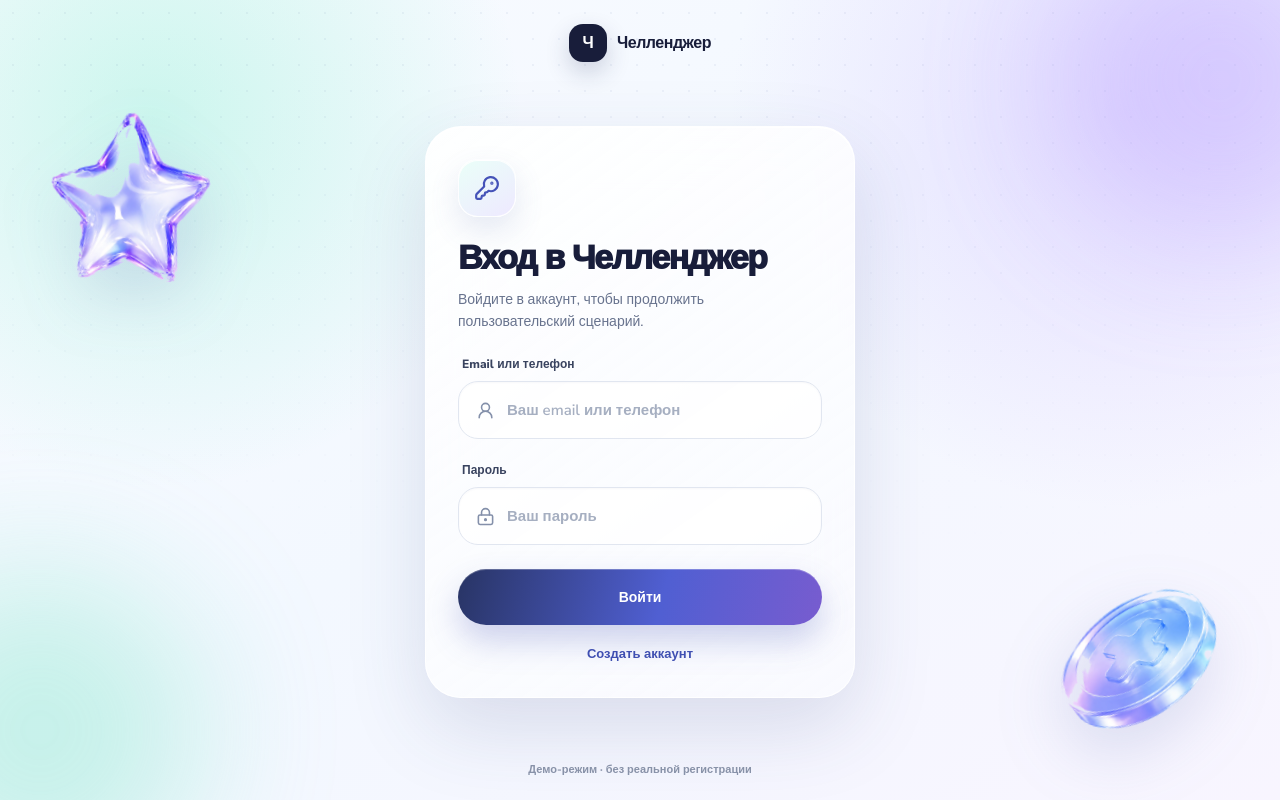
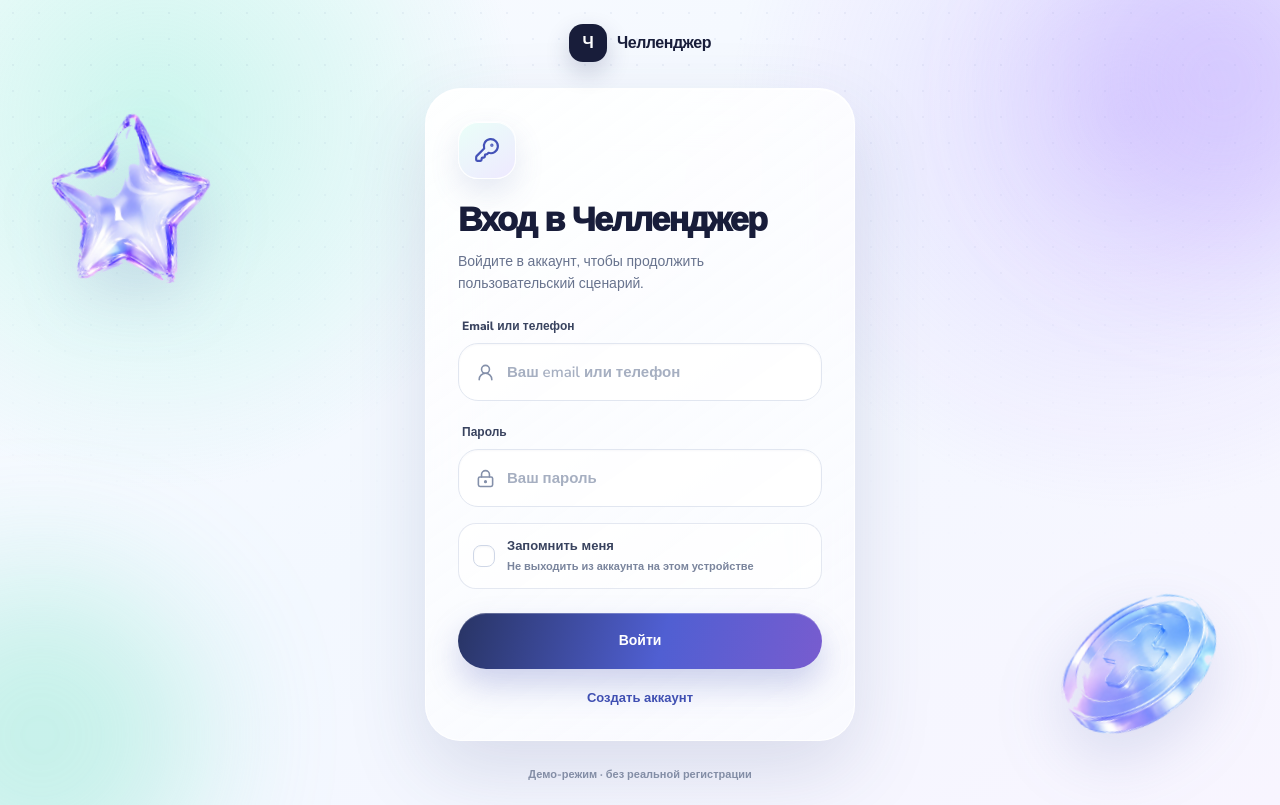
Before and after one commit to MTNicholson/challenger-demo, a Next.js app: page /auth/login in a window 1280 px wide. Built offline with nearby package versions, Linux system fonts and the light colour scheme; a web font is replaced by a local one.

Commit message:
Add remember me option to login

```diff
--- a/src/app/api/auth/login/route.ts
+++ b/src/app/api/auth/login/route.ts
@@ -9,11 +9,12 @@ export const dynamic = "force-dynamic";
 
 export async function POST(request: Request) {
   const body = (await request.json().catch(() => null)) as
-    | { login?: string; identifier?: string; password?: string }
+    | { login?: string; identifier?: string; password?: string; rememberMe?: boolean }
     | null;
 
   const identifier = splitIdentifier(body?.identifier ?? body?.login ?? "");
   const password = body?.password ?? "";
+  const sessionDays = body?.rememberMe === true ? AUTH_SESSION_DAYS : 1;
 
   if (!identifier || !password.trim()) {
     return NextResponse.json({ error: "Введите email/телефон и пароль." }, { status: 400 });
@@ -34,12 +35,12 @@ export async function POST(request: Request) {
   }
 
   const response = NextResponse.json({ user: toPublicUser(user) });
-  response.cookies.set(AUTH_COOKIE_NAME, await createSessionToken({ userId: user.id }), {
+  response.cookies.set(AUTH_COOKIE_NAME, await createSessionToken({ userId: user.id }, sessionDays), {
     httpOnly: true,
     sameSite: "lax",
     secure: false,
     path: "/",
-    maxAge: AUTH_SESSION_DAYS * 24 * 60 * 60,
+    maxAge: sessionDays * 24 * 60 * 60,
   });
 
   return response;
--- a/src/app/app/layout.tsx
+++ b/src/app/app/layout.tsx
@@ -12,5 +12,5 @@ export default async function AppLayout({ children }: AppLayoutProps) {
   const user = await getCurrentUser();
   if (!user) redirect(routes.auth.login);
 
-  return <div className="min-h-0 flex-1"><UserAppLayout initialUser={user}>{children}</UserAppLayout></div>;
+  return <div className="min-h-0 flex-1"><UserAppLayout>{children}</UserAppLayout></div>;
 }
--- a/src/app/auth/login/page.tsx
+++ b/src/app/auth/login/page.tsx
@@ -15,6 +15,7 @@ export default function LoginPage() {
   const router = useRouter();
   const [login, setLogin] = useState("");
   const [password, setPassword] = useState("");
+  const [rememberMe, setRememberMe] = useState(false);
   const [error, setError] = useState("");
   const [pending, setPending] = useState(false);
 
@@ -31,7 +32,7 @@ export default function LoginPage() {
       method: "POST",
       headers: { "Content-Type": "application/json" },
       credentials: "include",
-      body: JSON.stringify({ identifier: login, password }),
+      body: JSON.stringify({ identifier: login, password, rememberMe }),
     });
     const data = (await response.json().catch(() => null)) as { error?: string } | null;
     setPending(false);
@@ -80,6 +81,19 @@ export default function LoginPage() {
               setError("");
             }}
           />
+          <label className={styles.remember}>
+            <input
+              type="checkbox"
+              checked={rememberMe}
+              disabled={pending}
+              onChange={(event) => setRememberMe(event.target.checked)}
+            />
+            <span className={styles.rememberBox} aria-hidden="true" />
+            <span className={styles.rememberText}>
+              <strong>Запомнить меня</strong>
+              <small>Не выходить из аккаунта на этом устройстве</small>
+            </span>
+          </label>
           {error && (
             <p className={styles.error} role="alert">
               {error}
--- a/src/components/auth/auth.module.css
+++ b/src/components/auth/auth.module.css
@@ -16,6 +16,17 @@
 .inputIcon { display: grid; flex: none; color: #8490aa; }
 .input { min-width: 0; width: 100%; border: 0; outline: 0; color: #202845; background: transparent; font-size: 15px; font-weight: 750; }
 .input::placeholder { color: #a6afc1; font-weight: 600; }
+.remember { position: relative; display: grid; grid-template-columns: 22px 1fr; gap: 12px; align-items: center; margin-top: 16px; border: 1px solid rgba(225,230,240,.9); border-radius: 18px; padding: 13px 14px; background: rgba(255,255,255,.62); box-shadow: inset 0 1px 0 rgba(255,255,255,.7); cursor: pointer; transition: border-color .2s,box-shadow .2s,background .2s; }
+.remember:focus-within { border-color: #7d91ed; background: rgba(255,255,255,.86); box-shadow: 0 0 0 4px rgba(108,128,229,.12),inset 0 1px 0 #fff; }
+.remember input { position: absolute; opacity: 0; pointer-events: none; }
+.rememberBox { position: relative; display: grid; width: 22px; height: 22px; place-items: center; border: 1px solid #cfd7e7; border-radius: 8px; background: rgba(255,255,255,.9); box-shadow: inset 0 1px 2px rgba(54,65,105,.05); transition: border-color .2s,background .2s,box-shadow .2s; }
+.rememberBox::after { content: ""; width: 9px; height: 5px; border-bottom: 2px solid #fff; border-left: 2px solid #fff; opacity: 0; transform: translateY(-1px) rotate(-45deg) scale(.85); transition: opacity .2s,transform .2s; }
+.remember input:checked + .rememberBox { border-color: #505fd2; background: linear-gradient(135deg,#4553b8,#785ccf); box-shadow: 0 8px 18px rgba(73,85,180,.22); }
+.remember input:checked + .rememberBox::after { opacity: 1; transform: translateY(-1px) rotate(-45deg) scale(1); }
+.remember input:disabled + .rememberBox,.remember input:disabled ~ .rememberText { opacity: .62; }
+.rememberText { display: grid; gap: 3px; min-width: 0; color: #39435f; }
+.rememberText strong { font-size: 13px; font-weight: 900; }
+.rememberText small { color: #7a859d; font-size: 11px; font-weight: 700; line-height: 1.35; }
 .primary { display: flex; width: 100%; min-height: 56px; align-items: center; justify-content: center; gap: 10px; margin-top: 24px; border: 0; border-radius: 999px; color: #fff; background: linear-gradient(105deg,#283464,#505fd2 56%,#785ccf); box-shadow: inset 0 1px 0 rgba(255,255,255,.25),0 16px 32px rgba(73,85,180,.26); font-size: 14px; font-weight: 900; cursor: pointer; transition: transform .2s,box-shadow .2s,opacity .2s; }
 .primary:hover { transform: translateY(-2px); box-shadow: inset 0 1px 0 rgba(255,255,255,.3),0 20px 38px rgba(73,85,180,.31); }
 .primary:disabled { cursor: default; opacity: .68; transform: none; }
--- a/src/components/user/user-app-layout.tsx
+++ b/src/components/user/user-app-layout.tsx
@@ -3,26 +3,20 @@
 import Link from "next/link";
 import { usePathname, useRouter } from "next/navigation";
 import { ArrowLeft, Building2 } from "lucide-react";
-import { ReactNode, useEffect, useMemo, useRef } from "react";
+import { ReactNode, useEffect, useRef } from "react";
 import { routes } from "@/lib/routes";
 import { useCurrentUser } from "@/lib/auth-client";
-import type { PublicUser } from "@/lib/auth-shared";
 import { UserBottomNav } from "./user-bottom-nav";
 import styles from "./user-phone-shell.module.css";
 
 type UserAppLayoutProps = {
   children: ReactNode;
-  initialUser: PublicUser;
 };
 
-export function UserAppLayout({ children, initialUser }: UserAppLayoutProps) {
+export function UserAppLayout({ children }: UserAppLayoutProps) {
   const pathname = usePathname();
   const router = useRouter();
   const { ready, user } = useCurrentUser();
-  const currentUser = useMemo(
-    () => user ?? { ...initialUser, onboardingCompleted: true },
-    [initialUser, user],
-  );
   const presentationRef = useRef<HTMLDivElement>(null);
   const scrollViewportRef = useRef<HTMLDivElement>(null);
 
--- a/src/lib/auth-server.ts
+++ b/src/lib/auth-server.ts
@@ -19,8 +19,8 @@ function getJwtSecret() {
   return new TextEncoder().encode(secret);
 }
 
-export async function createSessionToken(payload: SessionPayload) {
-  const expiresAt = Math.floor(Date.now() / 1000) + AUTH_SESSION_DAYS * 24 * 60 * 60;
+export async function createSessionToken(payload: SessionPayload, sessionDays = AUTH_SESSION_DAYS) {
+  const expiresAt = Math.floor(Date.now() / 1000) + sessionDays * 24 * 60 * 60;
 
   return new SignJWT(payload)
     .setProtectedHeader({ alg: "HS256" })
```
